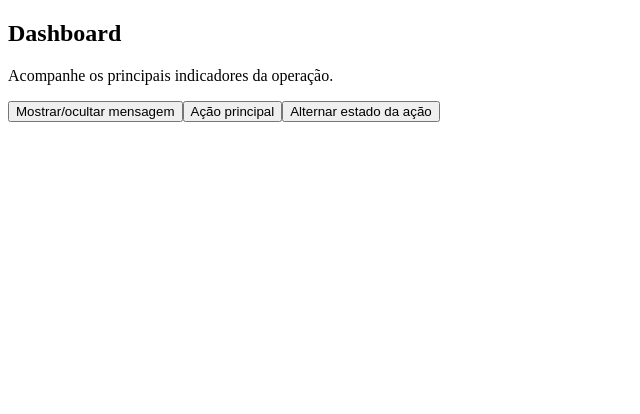
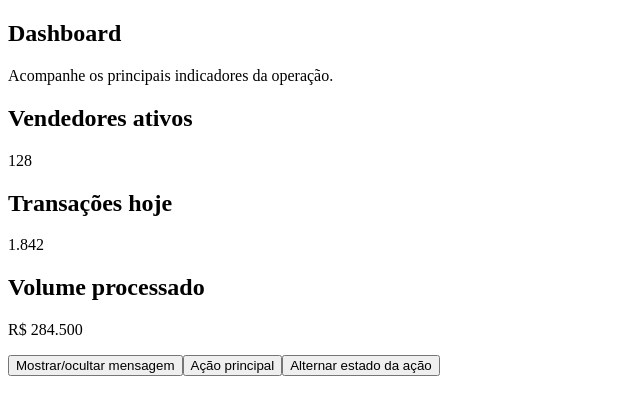
Before and after one commit to aczaffalon/seller-flow, an Angular app: page / in a window 1280 px wide. Shown: the top 414 px of the page, without its empty margins (0-640 px from the left). Built offline with nearby package versions, Linux system fonts and the light colour scheme.

Commit message:
feat: add dashboard indicators with for control flow

```diff
--- a/src/app/features/dashboard/dashboard.html
+++ b/src/app/features/dashboard/dashboard.html
@@ -1,6 +1,15 @@
 <section>
   <h1>{{ pageTitle }}</h1>
   <p>{{ pageDescription }}</p>
+
+  <div>
+  @for (indicator of indicators; track indicator.label) {
+    <article>
+      <h2>{{ indicator.label }}</h2>
+      <p>{{ indicator.value }}</p>
+    </article>
+  }
+</div>
 
   <button type="button" (click)="toggleWelcomeMessage()">
     Mostrar/ocultar mensagem
--- a/src/app/features/dashboard/dashboard.ts
+++ b/src/app/features/dashboard/dashboard.ts
@@ -10,6 +10,20 @@ export class Dashboard {
   protected readonly pageTitle = 'Dashboard';
   protected readonly pageDescription =
     'Acompanhe os principais indicadores da operação.';
+  protected readonly indicators = [
+    {
+        label: 'Vendedores ativos',
+        value: '128',
+      },
+      {
+        label: 'Transações hoje',
+        value: '1.842',
+      },
+      {
+        label: 'Volume processado',
+        value: 'R$ 284.500',
+      },
+    ];
 
   protected readonly showWelcomeMessage = signal(false);
 
```
